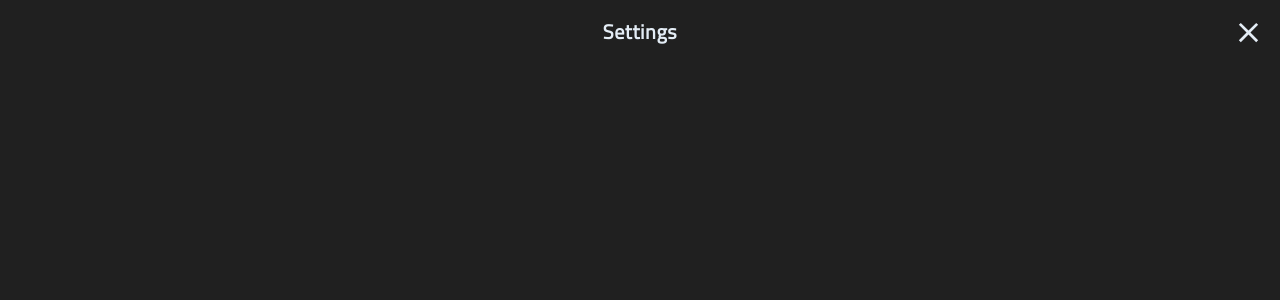
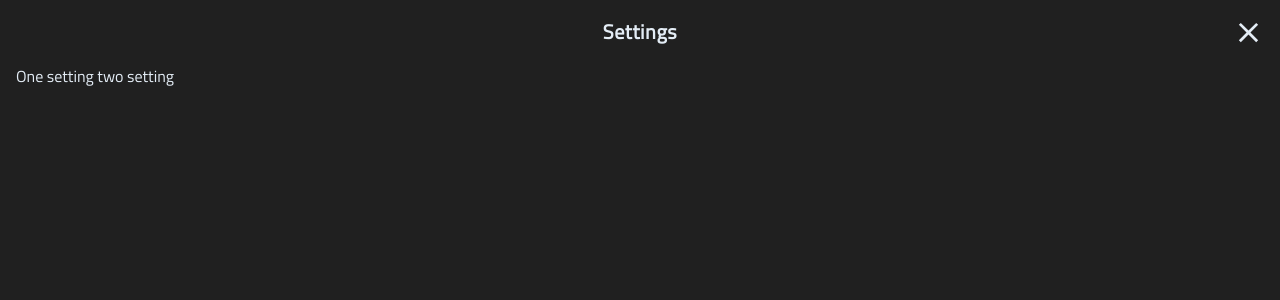
Before and after one commit to Thilerion/vue-pomodoro, a Vue app: page / in a window 1280 px wide. Both pictures are taken after a click on the button 1248 px from the left and 32 px from the top of the page. Shown: the top 300 px of the page. Built offline with nearby package versions, Linux system fonts and the light colour scheme.

Commit message:
settings main box overflow scroll

```diff
--- a/src/components/PomoSettings.vue
+++ b/src/components/PomoSettings.vue
@@ -14,6 +14,9 @@
 				</button>
 				</div>
 
+			</div>
+			<div class="main">
+				One setting two setting
 			</div>
 		</div>
 	</transition>
@@ -42,6 +45,8 @@ export default {
 	width: 100%;
 	background: rgb(32, 32, 32);
 	transform-origin: calc(100% - 2rem) 2.8rem;
+	display: flex;
+	flex-direction: column;
 }
 
 h2 {
@@ -57,6 +62,7 @@ h2 {
 	grid-auto-rows: 100%;
 	align-items: center;
 	position: relative;
+	flex: 0 0 auto;
 }
 
 .center {
@@ -91,4 +97,12 @@ svg.close-icon {
 	transform: scale(0.3);
 	opacity: 0;
 }
+
+.main {
+	flex: 1;
+	padding: 0 1rem;
+	margin-bottom: 1rem;
+	text-align: left;
+	overflow-y: scroll;
+}
 </style>
```
